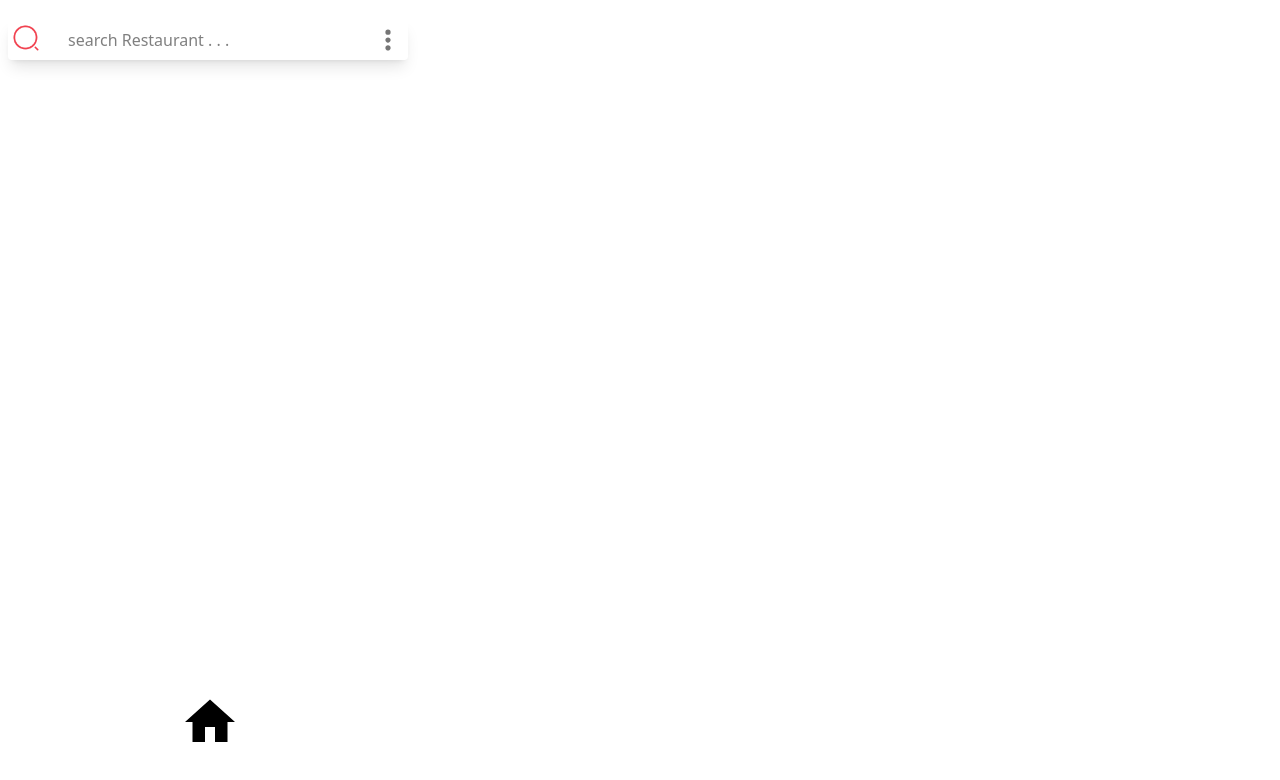
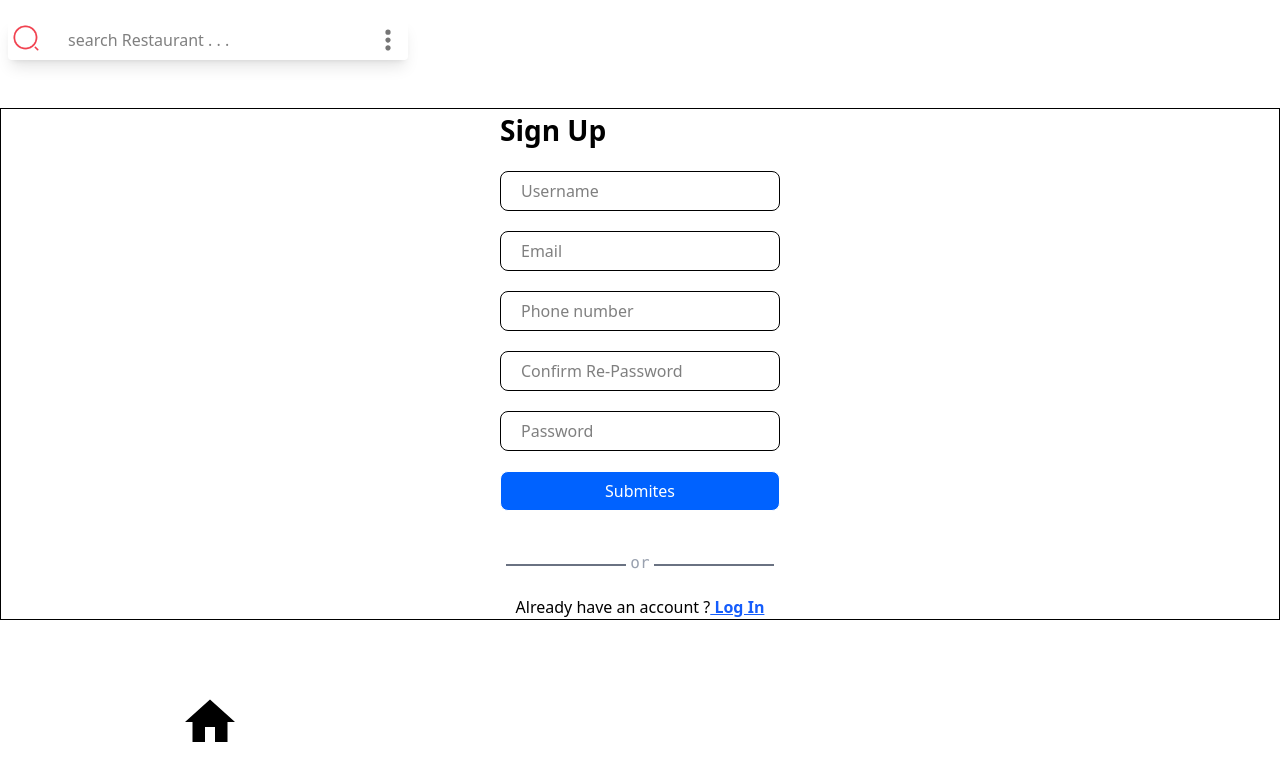
Before and after one commit to Gurpreet-bit-maker/zometo-clone, a React (Vite) app: page /signForm in a window 1280 px wide. Before the commit this address had no page. Shown: the top 780 px of the page. Built offline with nearby package versions, Linux system fonts and the light colour scheme.

Commit message:
working on form page

```diff
--- a/package.json
+++ b/package.json
@@ -19,6 +19,7 @@
     "fontawesome": "^5.6.3",
     "react": "^19.1.1",
     "react-dom": "^19.1.1",
+    "react-hook-form": "^7.71.1",
     "react-router-dom": "^7.8.0",
     "tailwindcss": "^4.1.18"
   },
--- a/src/App.jsx
+++ b/src/App.jsx
@@ -18,6 +18,8 @@ import IconsRoute from "./components/IconsRoute";
 import Ordered from "./pages/Food-Obtions/Ordered";
 import DiningBooked from "./pages/Food-Obtions/DiningBooked";
 import Takesinglefood from "./pages/Food-Obtions/Takesinglefood";
+import Sign from "./pages/FormAuthentication/Sign";
+import Login from "./pages/FormAuthentication/Login";
 
 function App() {
   return (
@@ -35,7 +37,11 @@ function App() {
             <Route path="/take-out" element={<TakeOutPerent />} />
             <Route path="/menuItems" element={<TakeOutMenu />} />
             <Route path="/ordered" element={<Ordered />} />
-            <Route path="/quantity" element={<Takesinglefood/>} />
+            <Route path="/quantity" element={<Takesinglefood />} />
+            {/* Sign Form Page Route */}
+            <Route path="/signForm" element={<Sign />} />
+            {/* Login Form Page Route */}
+            <Route path="/loginpage" element={<Login />} />
           </Routes>
           <IconsRoute />
         </BrowserRouter>
--- a/src/pages/Food-Obtions/Ordered.jsx
+++ b/src/pages/Food-Obtions/Ordered.jsx
@@ -42,19 +42,19 @@ export default function Ordered() {
   //   }, 1000);
   // }
 
-  let deleteOrder = (itemName) => {
-    setO_Res((prev) =>
-      prev.map((m) => {
-        return {
-          ...m,
-          menu: m.menu.map((n) =>
-            n.name == itemName ? { ...n, added: !n.added } : n
-          ),
-        };
-      })
-    );
-    console.log(itemName);
-  };
+  // let deleteOrder = (itemName) => {
+  //   setO_Res((prev) =>
+  //     prev.map((m) => {
+  //       return {
+  //         ...m,
+  //         menu: m.menu.map((n) =>
+  //           n.name == itemName ? { ...n, added: !n.added } : n
+  //         ),
+  //       };
+  //     })
+  //   );
+  //   console.log(itemName);
+  // };
 
   return (
     <div className="bg-white h-170 ">
@@ -95,6 +95,7 @@ export default function Ordered() {
             <p>GST Amount</p>
             <strong>GRAND TOTAL</strong>
           </div>
+          {/*//! TODO: work pending */}
           <div className="text-gray-500 text-[18px]">
             <p>{withQntyAmt}</p>
             <p>0</p>
@@ -109,6 +110,7 @@ export default function Ordered() {
             <p>User: address</p>
             <p>Phone No: 0123456789</p>
           </div>
+          {/* //! TODO: address change work pending */}
           <button
             type="button"
             className="text-white bg-gradient-to-r from-blue-500 via-blue-600 to-blue-700 hover:bg-gradient-to-br focus:ring-4 focus:outline-none focus:ring-blue-300 dark:focus:ring-blue-800 font-medium rounded-base text-sm px-4 py-2.5 text-center leading-5 h-10"
--- /dev/null
+++ b/src/pages/FormAuthentication/Login.jsx
@@ -0,0 +1,7 @@
+export default function Login() {
+  return (
+    <div>
+      <h1>Login form</h1>
+    </div>
+  );
+}
--- /dev/null
+++ b/src/pages/FormAuthentication/Sign.jsx
@@ -0,0 +1,122 @@
+import { useForm } from "react-hook-form";
+import { useEffect, useState, useTransition } from "react";
+import { Link } from "react-router-dom";
+
+export default function Sign() {
+  //   let b = [1, 3, 5].reduce((acc, current) => {
+  //     return acc + current;
+  //   }, 0);
+
+  //   console.log(b);
+  //*   usetransition hook
+  let { isPending, startTransition } = useTransition();
+
+  let [userdata, setUserData] = useState([]);
+  let [isSubmiting, setIssubmiting] = useState(false);
+  useEffect(() => {
+    console.log(userdata);
+  });
+
+  //*   useform hook
+  let {
+    register,
+    handleSubmit,
+    reset,
+    formState: { errors, isSubmitSuccessful },
+  } = useForm();
+
+  // handle submit func
+  let submitData = (data) => {
+    try {
+      setTimeout(() => {
+        setUserData(data);
+        console.log(data);
+        reset();
+      }, 2000);
+    } catch (error) {
+      console.log(error);
+    }
+  };
+
+  //   console.log(handleSubmit);
+  return (
+    <div className="border w-full flex flex-col justify-center items-center">
+      <form
+        className="flex flex-col w-70 gap-y-5"
+        action=""
+        onSubmit={handleSubmit(submitData)}
+      >
+        <h1 className="text-[28px] font-bold">Sign Up</h1>
+        <input
+          className="border h-10 rounded-lg pl-5 w-full"
+          type="text"
+          placeholder="Username"
+          {...register("username", { required: "Name required" })}
+        />
+        {errors.username && (
+          <p className="text-yellow-400">{errors.username.message}</p>
+        )}
+        <input
+          className="border h-10 rounded-lg pl-5 w-full"
+          type="email"
+          placeholder="Email"
+          {...register("email", { required: "email required" })}
+        />
+        {errors.email && (
+          <p className="text-yellow-400">{errors.email.message}</p>
+        )}
+        <input
+          className="border h-10 rounded-lg pl-5 w-full"
+          type="number"
+          placeholder="Phone number"
+          {...register("phone", { required: "phone required" })}
+        />
+        {errors.phone && (
+          <p className="text-yellow-400">{errors.phone.message}</p>
+        )}
+        <input
+          className="border h-10 rounded-lg pl-5 w-full"
+          type="password"
+          placeholder="Confirm Re-Password"
+          {...register("re_password", { required: "re-password required" })}
+        />
+        {errors.re_password && (
+          <p className="text-yellow-400">{errors.re_password.message}</p>
+        )}
+        <input
+          className="border h-10 rounded-lg pl-5 w-full"
+          type="password"
+          placeholder="Password"
+          {...register("password", { required: "password required" })}
+        />
+        {errors.password && (
+          <p className="text-yellow-400">{errors.password.message}</p>
+        )}
+        <button
+          disabled={isPending}
+          className="border h-10 rounded-lg text-white bg-[#0062FF]"
+          type="submit"
+        >
+          {isSubmiting ? "Loading" : "Submites"}
+        </button>
+
+        {isSubmitSuccessful && <p className="text-green-500">Submited</p>}
+      </form>
+      {/* Login Link if already user have */}
+      <br />
+      <div className="flex justify-center items-center">
+        <div className=" text-gray-500 w-30 border mr-1"></div>
+        <p className="text-center mb-5 text-gray-400 pt-4 font-mono">or</p>
+        <div className=" text-gray-500 w-30 border ml-1"></div>
+      </div>
+      <div>
+        <p>
+          Already have an account ?
+          <Link to="/loginpage">
+            <span className="text-blue-600 font-bold underline"> Log In</span>
+          </Link>
+        </p>
+      </div>
+    </div>
+  );
+}
--- a/src/pages/Homepage.jsx
+++ b/src/pages/Homepage.jsx
@@ -15,16 +15,20 @@ export default function Homepage() {
           <div className="fixed inset-0  z-50 flex justify-center items-center">
             <div className="h-150 w-90 bg-white flex flex-col gap-y-5 justify-center items-center">
               <img src="/logicIcons/logo (1).png" alt="" />
-              <div className="flex flex-col gap-y-1">
+              {/* Login & Sign Link */}
+              <div className="flex flex-col justify-center items-center gap-y-1">
                 <button
                   onClick={() => setAthenticationForm(!userAthentication)}
                   className="px-20 tracking-wide  h-10 rounded-2xl bg-[#F2AC06] text-white"
                 >
                   Login
                 </button>
-                <button className="px-5 tracking-wide underline h-10 rounded-2xl text-black">
-                  Sign
-                </button>
+
+                <Link to="signForm">
+                  <button className="px-5 tracking-wide underline h-10 rounded-2xl text-black">
+                    Sign
+                  </button>
+                </Link>
               </div>
             </div>
           </div>
```
Also changed, not shown: 1 other file (tests, documents, lock files or other folders).
